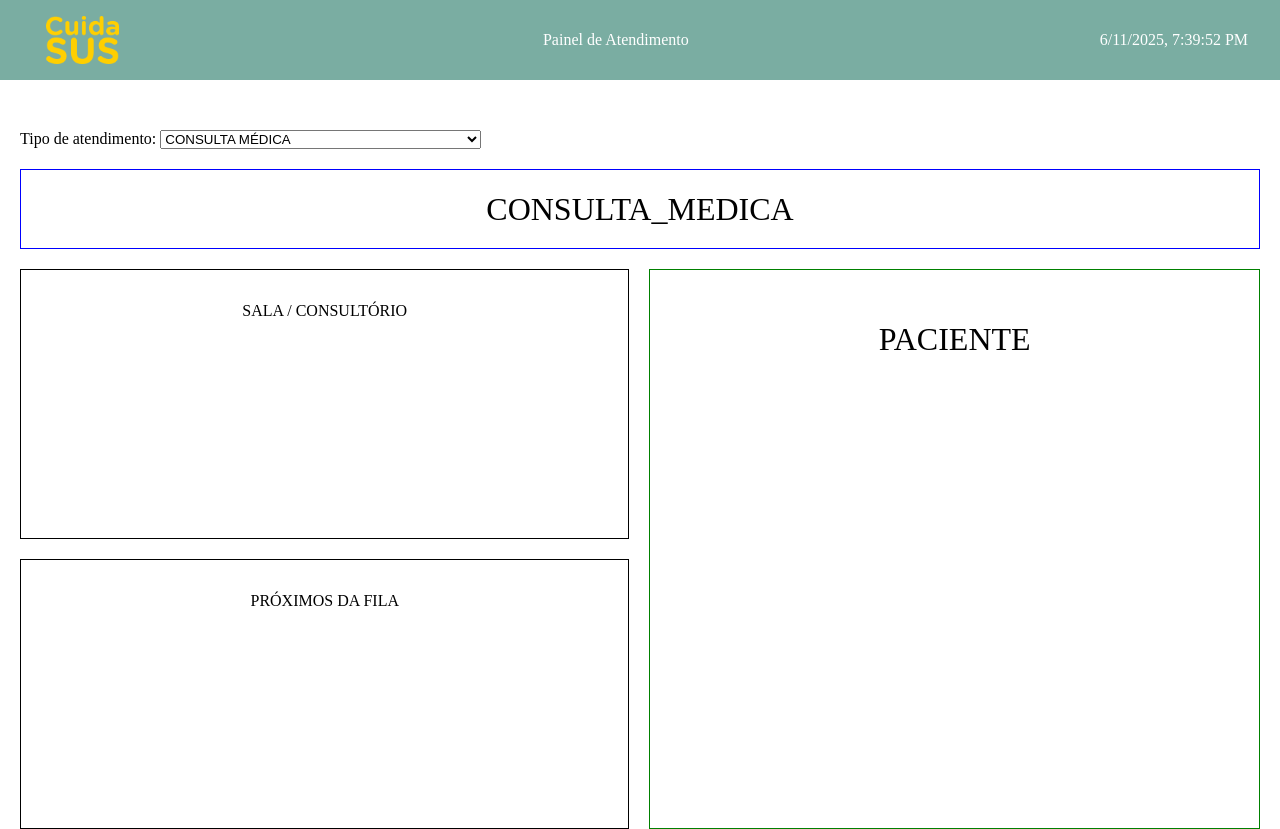
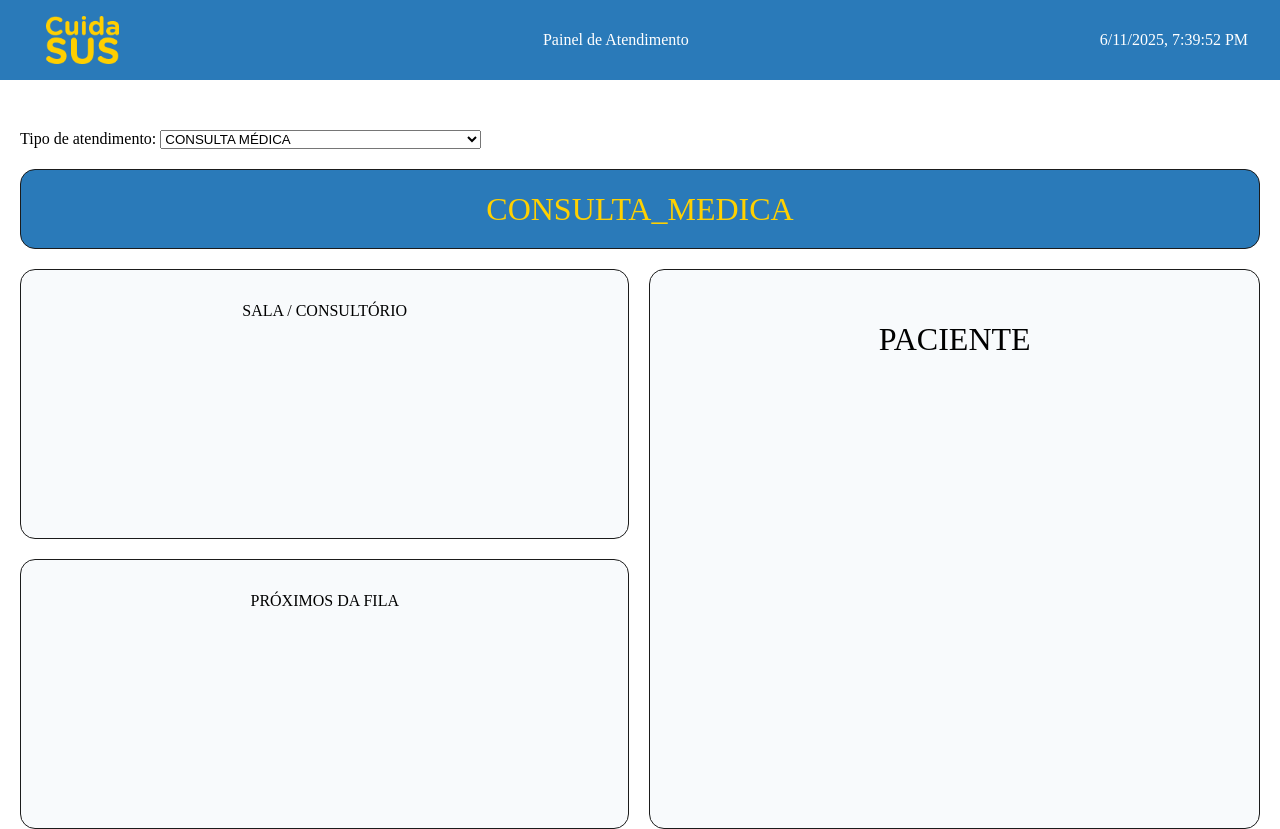
Before and after one commit to beatrizac03/front-painelcuidasus, a plain HTML site: page index.html in a window 1280 px wide. Drawn offline with Linux system fonts and the light colour scheme; no server answers.

Commit message:
style: mudando layout

```diff
--- a/style.css
+++ b/style.css
@@ -1,11 +1,13 @@
 :root {
     --white: #fff;
+    --ice-white: #F8FAFC;
     --grey: #E0E0E0;
     --light-grey: #F5F5F5;
     --text-color: #333;
-    --header-bg: #7AADA2;
-    --strong-yellow: #FFCF00;
+    --header-bg: #2A7AB9;
+    --strong-yellow: #FFD100;
     --light-yellow: #FFE36B;
+    --black: #1b1b1b;
 }
 
 * {
@@ -70,17 +72,24 @@ p {
 .item1 {
     width: 100%;
     height: 80px;
-    border: 1px solid blue;
     display: flex;
     justify-content: center;
     align-items: center;
     font-size: 2rem;
+    background-color: var(--header-bg) !important;
+    color: var(--strong-yellow);
 }
 
 .item2 {
     display: flex;
     height: 560px;
     gap: 20px;
+}
+
+.item1, .l-1, .l-2, .right {
+    border-radius: 15px;
+    background-color: var(--ice-white);
+    border: 1px solid var(--black);
 }
 
 .item2 .left {
@@ -94,17 +103,14 @@ p {
 .item2 .right {
     width: 50%;
     height: 100%;
-    border: 1px solid green;
 }
 
 .l-1 {
     height: 50%;
-    border: 1px solid black;
 }
 
 .l-2 {
     height: 50%;
-        border: 1px solid black;
 }
 
 .l-1, .l-2, .right {
```
